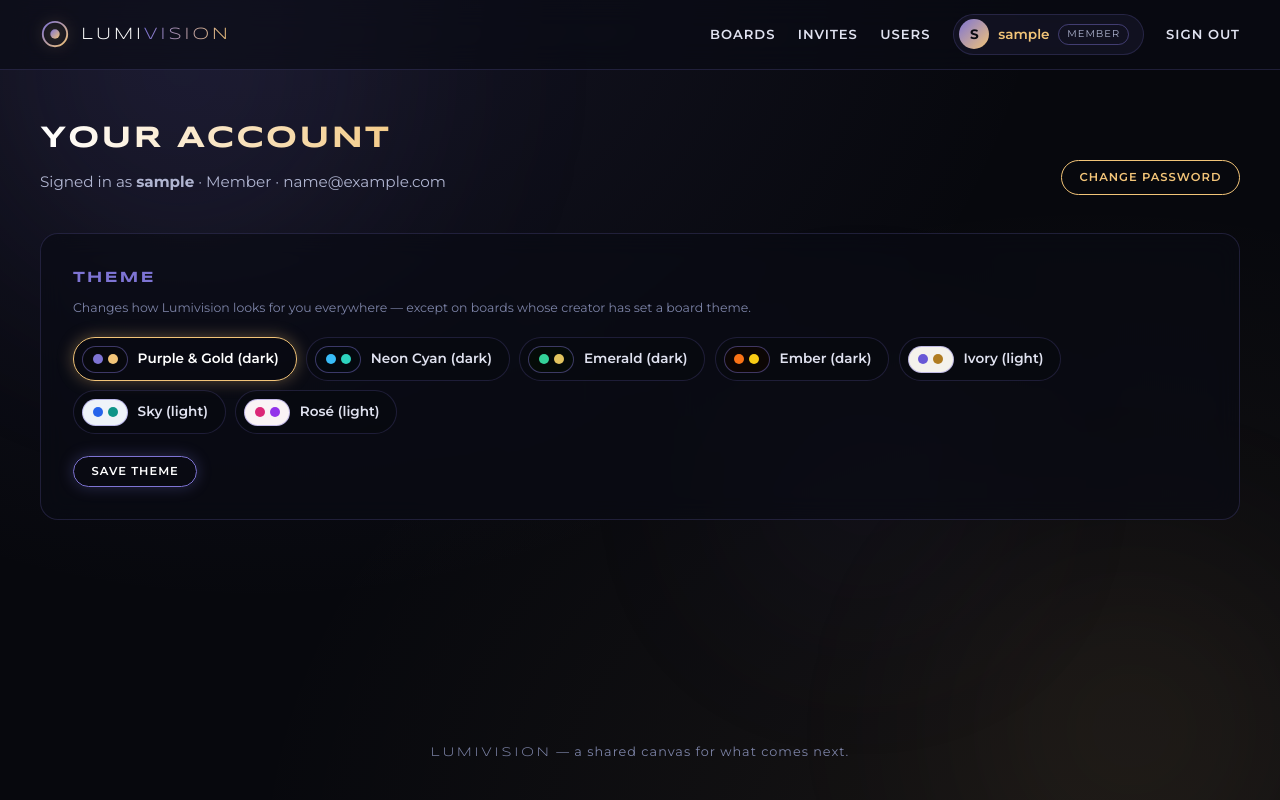
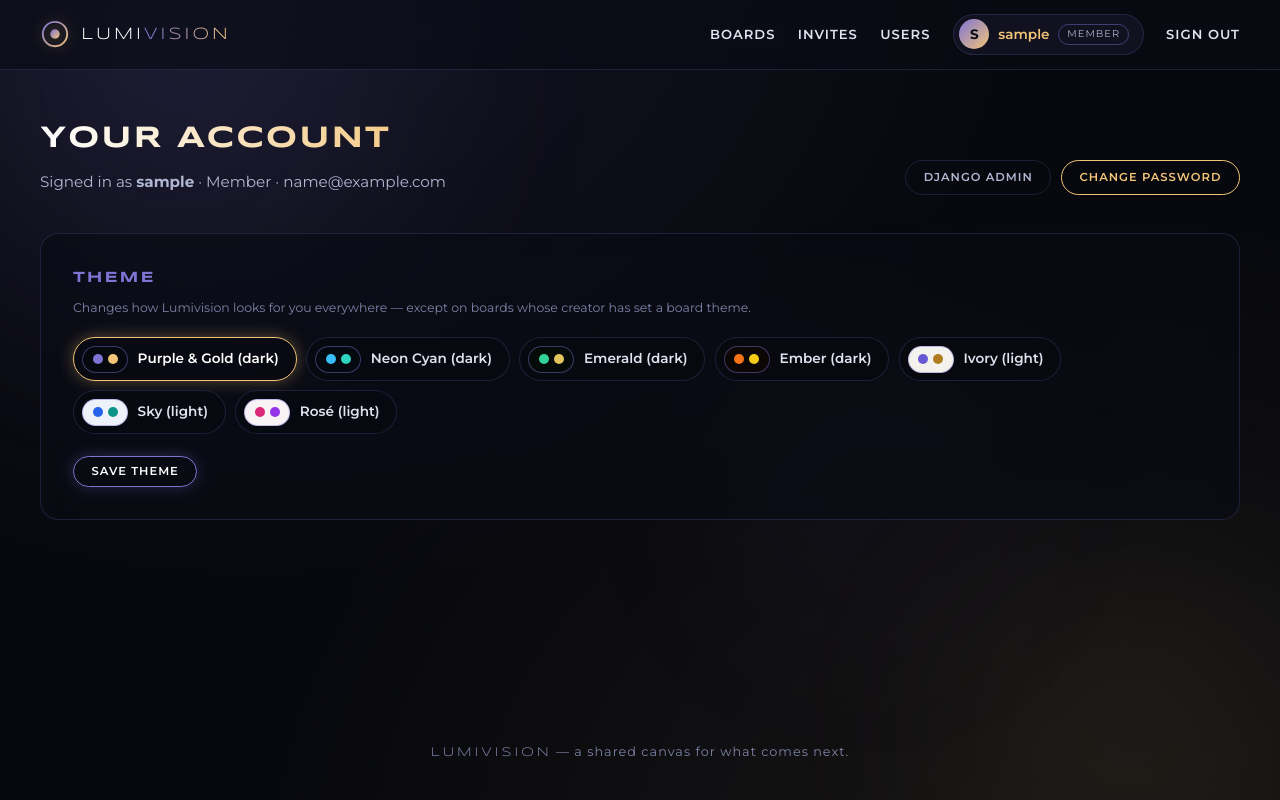
Before and after one commit to bradqui/Lumivision, a Django app: page /account/ in a window 1280 px wide. Run offline with Django 5.2, Linux system fonts and the light colour scheme; the visitor is signed in with stand-in values (Sample User, id 1); some libraries are stand-ins or nearby versions.

Commit message:
Link Django admin from the account page for staff users
Co-Authored-By: Claude Fable 5 <noreply@anthropic.com>

```diff
--- a/templates/core/account.html
+++ b/templates/core/account.html
@@ -6,7 +6,12 @@
         <h1>Your Account</h1>
         <p class="sub">Signed in as <strong>{{ user.username }}</strong> · {{ user.get_role_display }}{% if user.email %} · {{ user.email }}{% endif %}</p>
     </div>
-    <a class="btn btn-gold btn-sm" href="{% url 'password_change' %}">Change password</a>
+    <div style="display:flex; gap:0.6rem; flex-wrap:wrap;">
+        {% if user.is_staff %}
+        <a class="btn btn-ghost btn-sm" href="{% url 'admin:index' %}" title="Low-level database back-office">Django admin</a>
+        {% endif %}
+        <a class="btn btn-gold btn-sm" href="{% url 'password_change' %}">Change password</a>
+    </div>
 </div>
 
 <div class="lv-panel reveal">
```
